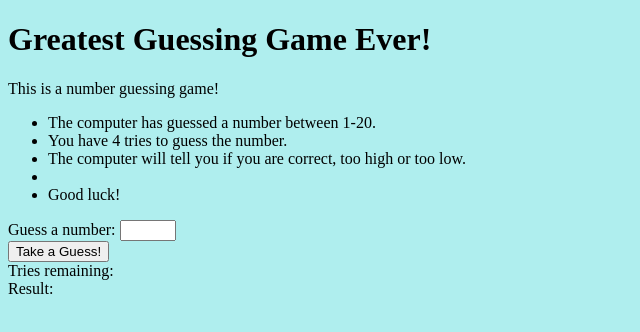
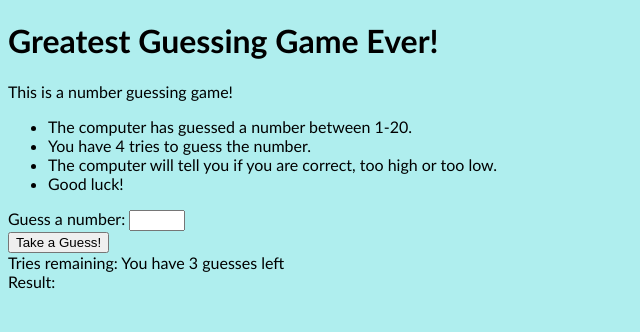
Before and after one commit to erikafoin/number-guesser, a plain HTML site: page index.html in a window 1280 px wide. Both pictures are taken after a click on the button "Take a Guess!". Shown: the whole page, without its empty margins (0-640 px from the left). Drawn offline with Linux system fonts and the light colour scheme.

Commit message:
guesses remaining working now

```diff
--- a/app.js
+++ b/app.js
@@ -1,27 +1,23 @@
 import compareResult from './compare-result.js';
 
-//initalize DOM elements//
-//let guessNumber = document.getElementById('number-guess');//
 const submitButton = document.getElementById('submit-button');
 const guessTimes = document.getElementById('guess-times');
 const userResult = document.getElementById('user-result');
 const guess = document.getElementById ('guess');
 
-//add two other things referred to in Index
-
-//set initial state//
 const correctNumber = 7;
 let numGuesses = 4;
 
 submitButton.addEventListener('click', () => {
-    let currentGuess = parseInt(guess.value, 10); //change input to integer//
+    let currentGuess = parseInt(guess.value, 10);
     numGuesses -= 1;
 
-//messages for user//
-   // let guessTimes = 'You have ' + numGuesses + 'guesses left';//
- //   let guessReply = '';//
-
-//comparing guesses with compareNumbers()//
+    /*if (guessTimes > 0) {
+        guessTimes.textContent = 'You have ' + numGuesses + 'guesses left';
+    }
+    else if (guessTimes < 0) {
+        guessTimes.textContent = 'You are out of guesses!';
+    }*/
 
     if ((compareResult(currentGuess, correctNumber) === 1) && (numGuesses > 0)) {
         userResult.textContent = 'You guessed too high';
@@ -36,35 +32,15 @@ submitButton.addEventListener('click', () => {
     {
         userResult.textContent = 'You are out of guesses. You lose!';
     }
-    //disables button
-    if (guessTimes === 0) {
+
+    if (numGuesses === 0) {
         submitButton.disabled = true;
+        guessTimes.textContent = 'You are out of guesses!';
+
     }
-    else if (guessTimes > 0) {
+    else if (numGuesses > 0) {
         submitButton.disabled = false;
+        guessTimes.textContent = 'You have ' + numGuesses + ' guesses left';
     }
 }
 );
-
-
-// for (let guessTimes = 4; guessTimes < 4; guessTimes--);
-// document.write(guessTimes);
-
-
-/*
-before user clicks:
-random number is generated
-random numer is stored
-random number will only be regenerated upon page reload (so proceed directly to loop)
-once user clicks:
-(within a loop)
-page takes information
-page converts it into a whole number
-number is stored for comparison
-number is compared with guess
-page returns if the guess was too high, too low, or correct.
-if correct, game ends and victory message is displayed
-if incorrect, failure message is displayed with number of guesses is tallied
-Return to step 1 until one of two things happens -
-either user runs out of guesses and failure message is displayed
-or victory message is displayed*/
--- a/index.html
+++ b/index.html
@@ -15,16 +15,16 @@
         <ul>
             <li>The computer has guessed a number between 1-20.</li>
             <li>You have 4 tries to guess the number.</li>
-            <li>The computer will tell you if you are correct, too high or too low.<li>
+            <li>The computer will tell you if you are correct, too high or too low.
             <li>Good luck!</li>
         </ul>
     <label>
         <div>
         Guess a number:
-        <input id="guess" type="number" max='20' min='1'><span></span>
+        <input id="guess" type="number" max=20 min=1><span></span>
         </div>
     </label>
-    <button id='submit-button'>
+    <button id="submit-button">
         Take a Guess!
     </button>
         <div>
--- a/style.css
+++ b/style.css
@@ -1,3 +1,4 @@
 body {
     background-color: paleturquoise;
+    font-family: 'Gill Sans', 'Gill Sans MT', Calibri, 'Trebuchet MS', sans-serif;
 }
```
